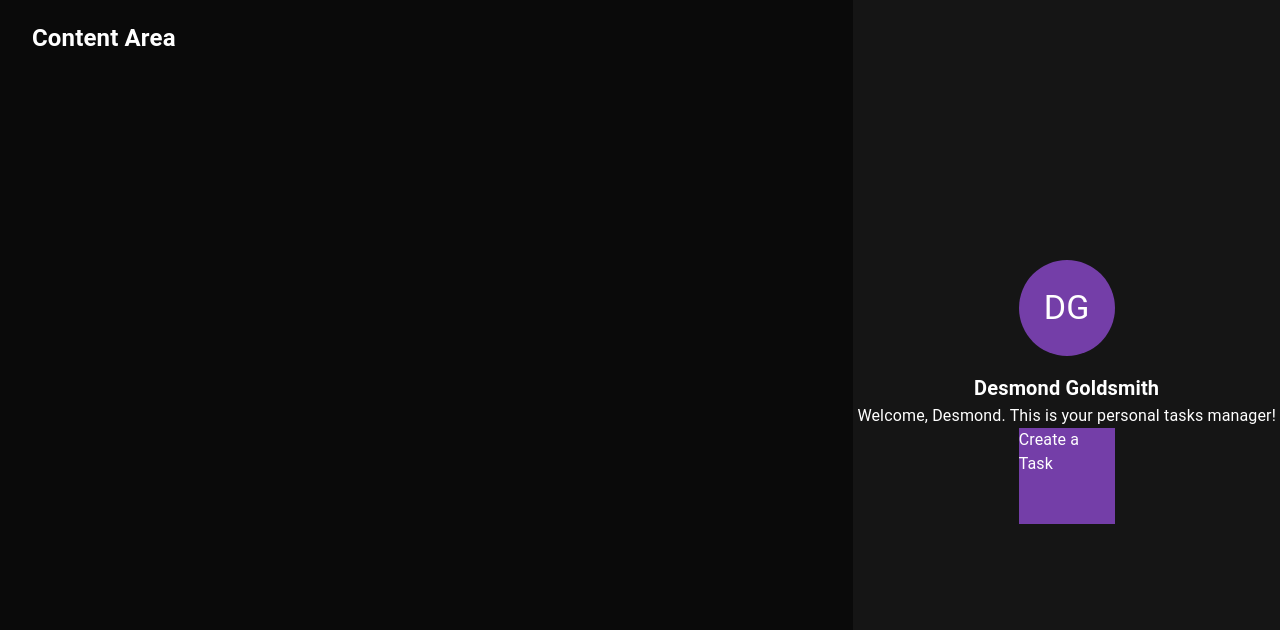
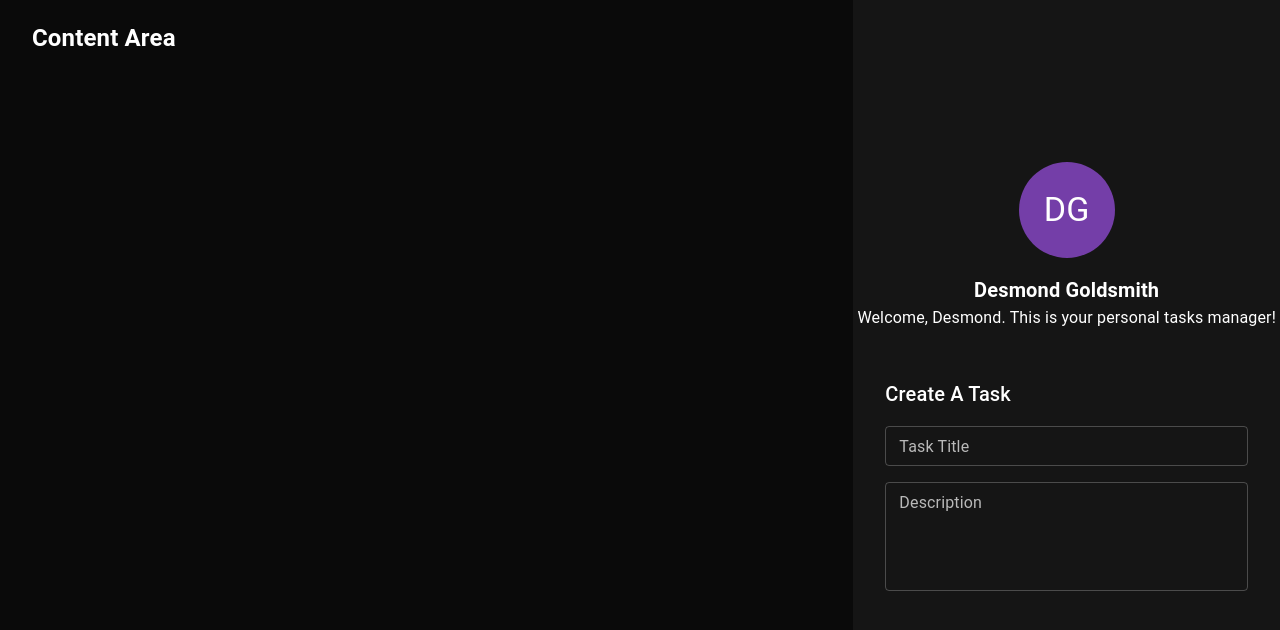
Before and after one commit to Desmondgoldsmith/ts---re, a React (Create React App) app: page / in a window 1280 px wide. Shown: the top 630 px of the page. Built offline with nearby package versions, Linux system fonts and the light colour scheme.

Commit message:
feat: adding the title and description fields

```diff
--- /dev/null
+++ b/src/components/create-task-form/_task_descriptionField.tsx
@@ -0,0 +1,18 @@
+import React, {FC,ReactElement} from 'react'
+import {TextField} from '@mui/material'
+
+export const DescriptionField:FC = ():ReactElement => {
+    return(
+        <TextField
+        id="description"
+        name="description"
+        label="Description"
+        placeholder="Description"
+        variant="outlined"
+        size="small"
+        multiline
+        rows={4}
+        fullWidth
+        />
+    )
+}
--- /dev/null
+++ b/src/components/create-task-form/_task_titleField.tsx
@@ -0,0 +1,16 @@
+import React , {FC, ReactElement} from 'react'
+import {TextField} from '@mui/material'
+
+export const TitleField:FC = ():ReactElement => {
+    return(
+        <TextField
+        id="title"
+        label="Task Title"
+        placeholder="Task Title"
+        variant="outlined"
+        size="small"
+        name="title"
+        fullWidth
+        />
+    )
+}
--- a/src/components/create-task-form/create-task-form.components.tsx
+++ b/src/components/create-task-form/create-task-form.components.tsx
@@ -1,23 +1,27 @@
 import React, {FC, ReactElement} from 'react'
-import {Box, Typography} from '@mui/material'
+import {Box, Typography, Stack} from '@mui/material'
+import {TitleField} from './_task_titleField'
+import {DescriptionField} from './_task_descriptionField'
 
 
 export const CreateTaskForm:FC = ():ReactElement =>{
     return(
-            <Box
-            display="flex"
-            flexDirection="column"
-            justifyContent="center"
-            alignItems="center"
-            >
-                <Typography
-                sx={{
-                    width: '96px',
-                    height: '96px',
-                    backgroundColor: 'primary.main',
-                    marginBottom: '16px',
-                  }}
-                >Create a Task</Typography>
-            </Box>
+    <Box
+      display="flex"
+      flexDirection="column"
+      alignItems="flex-start"
+      width="100%"
+      px={4}
+      my={6}
+    >
+      <Typography mb={2} component="h2" variant="h6">
+        Create A Task
+      </Typography>
+
+      <Stack sx={{ width: '100%' }} spacing={2}>
+        <TitleField />
+        <DescriptionField />
+      </Stack>
+     </Box>
           )
 }
--- a/src/components/sidebar/sidebar.components.tsx
+++ b/src/components/sidebar/sidebar.components.tsx
@@ -6,10 +6,9 @@
 
 export const Sidebar:FC = ():ReactElement => {
    return(
-    <div>
     <Grid
     item
-    md = {4}
+    md={4}
     sx={{
       height: '100vh',
       position: 'fixed',
@@ -26,6 +25,5 @@
         <Profile/>
         <CreateTaskForm/>
     </Grid>
-    </div>
       )
 }
```
Lines whose indentation alone changed are shown as unchanged.
